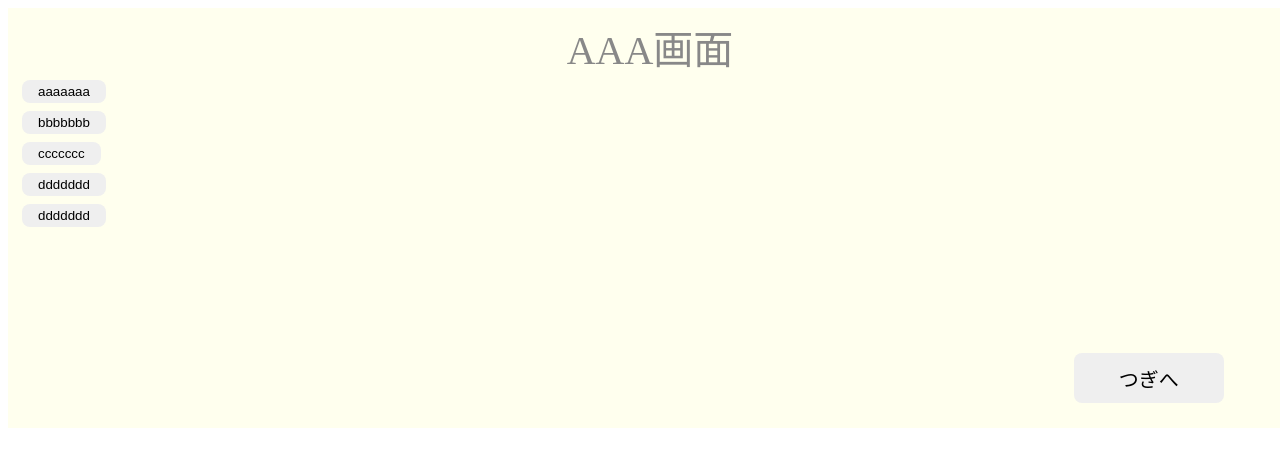
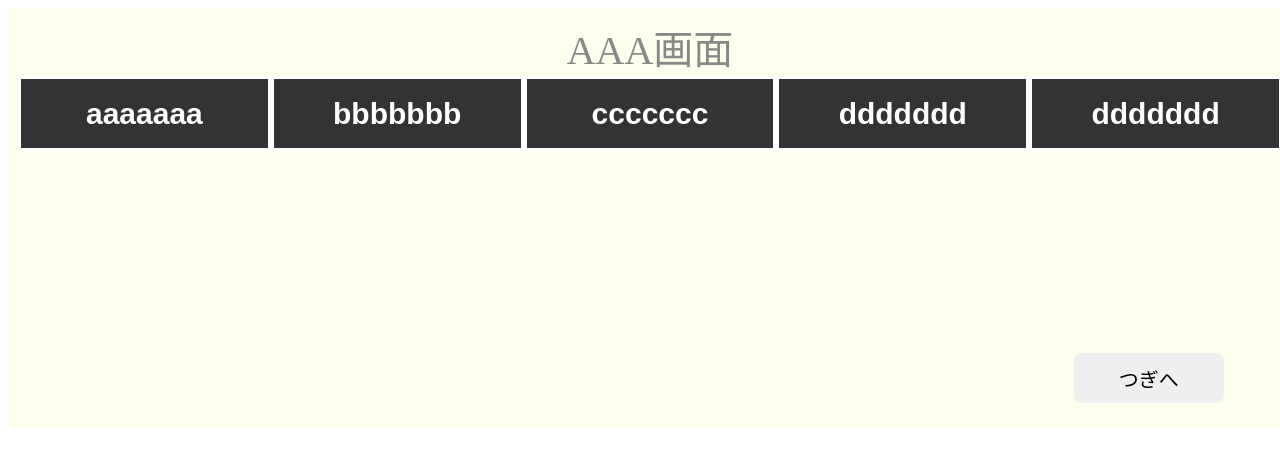
Before and after one commit to takeru1293/testPage20211031, a React (Create React App) app: page / in a window 1280 px wide. Shown: the top 466 px of the page. Built offline with nearby package versions, Linux system fonts and the light colour scheme.

Commit message:
タスクバーのレイアウト修正

```diff
--- a/src/conpornent/TitleBar/TitleBar.jsx
+++ b/src/conpornent/TitleBar/TitleBar.jsx
@@ -2,8 +2,14 @@ import React from "react";
 import { TitleBarBtn } from "./TitleBarBtn";
 
 export const TitleBar = () => {
+  const style = {
+    backgroundColor: "#ffbbff",
+    height: "75px",
+    width: "100%"
+  };
+
   return (
-    <div>
+    <div style={style}>
       <TitleBarBtn titleName="aaaaaaa" />
       <TitleBarBtn titleName="bbbbbbb" />
       <TitleBarBtn titleName="ccccccc" />
--- a/src/conpornent/TitleBar/TitleBarBtn.jsx
+++ b/src/conpornent/TitleBar/TitleBarBtn.jsx
@@ -1,10 +1,24 @@
 import React from "react";
+
+const style = {
+  fontSize: "30px",
+  textDecoration: "none",
+  color: "#fff",
+  fontWeight: "bold",
+  width: "20%",
+  height: "100%",
+  textAlign: "center",
+  borderRadius: "0px",
+  float: "left",
+  margin: "0px",
+  border: "solid"
+};
 
 export const TitleBarBtn = (prop) => {
   const { titleName } = prop;
   return (
-    <div>
-      <button>{titleName}</button>
-    </div>
+    <button class="titlename" style={style}>
+      {titleName}
+    </button>
   );
 };
--- a/src/styles.css
+++ b/src/styles.css
@@ -21,3 +21,7 @@ button:hover {
   padding: 10px;
   position: relative;
 }
+
+.titlename {
+  background-color: #333;
+}
```
